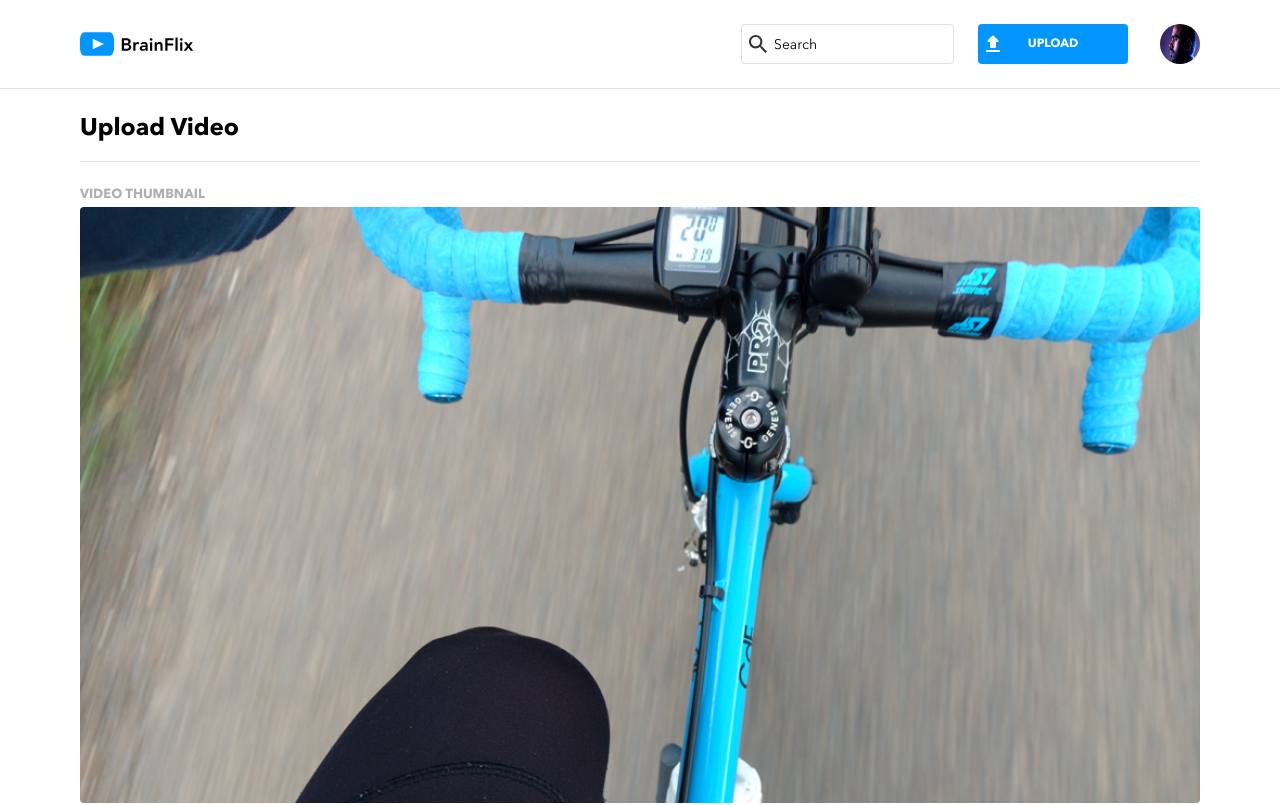
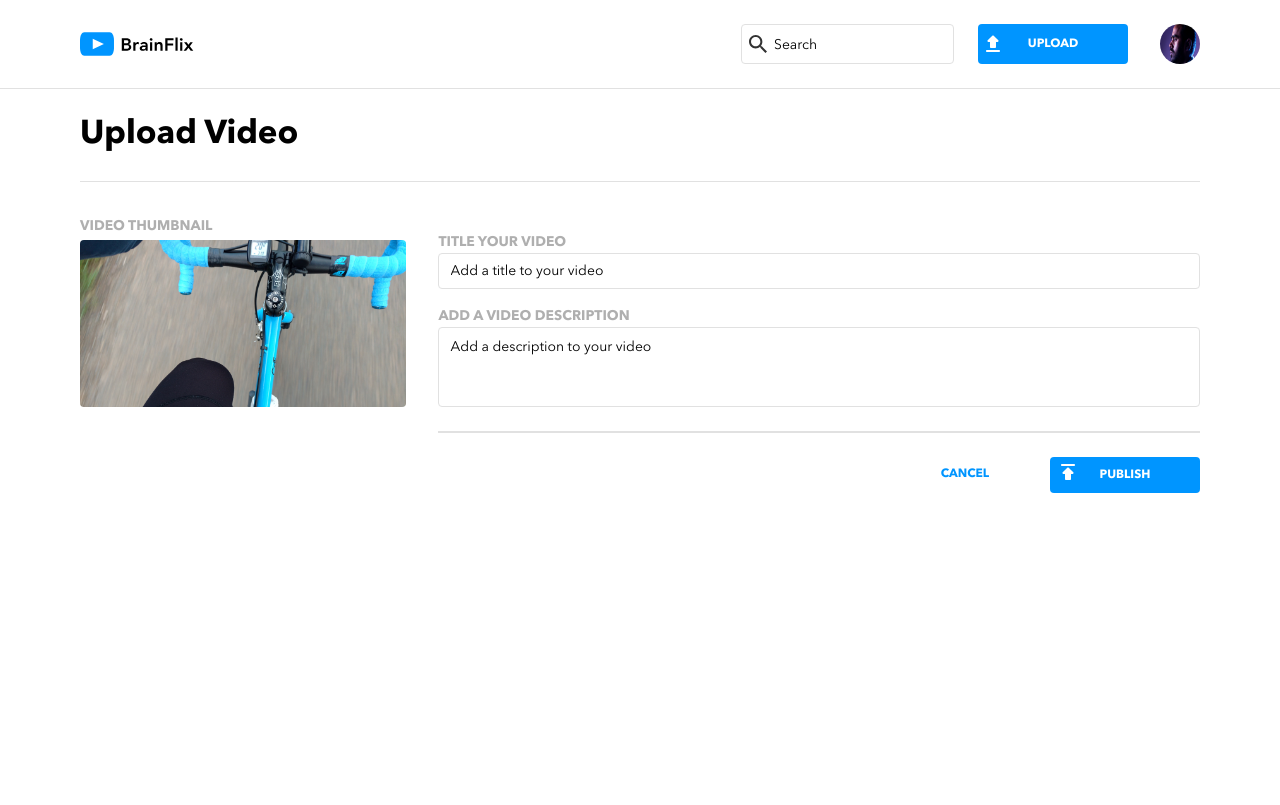
Before and after one commit to jacky-ui/brainflix, a React (Create React App) app: page /upload in a window 1280 px wide. Shown: the top 805 px of the page. Built offline with nearby package versions, Linux system fonts and the light colour scheme; the HTML template or start-up script is replaced by a standard one.

Commit message:
feedback changes prt 2

```diff
--- a/src/Pages/UploadPage/UploadPage.css
+++ b/src/Pages/UploadPage/UploadPage.css
@@ -34,8 +34,21 @@
   line-height: 2rem;
   font-weight: bold;
   margin-top: 0rem;
-  padding-bottom: 1rem;
+  padding-bottom: 1.5rem;
   border-bottom: 1px solid #E1E1E1;
+}
+@media screen and (min-width: 768px) {
+  .upload__header {
+    font-family: "AvenirNext";
+    font-size: 2.06rem;
+    line-height: 2.75rem;
+    font-weight: bold;
+  }
+}
+@media screen and (min-width: 1280px) {
+  .upload__container {
+    display: flex;
+  }
 }
 .upload__subhead {
   font-family: "AvenirNext";
@@ -46,10 +59,23 @@
   margin-bottom: 0.2rem;
   display: block;
 }
+@media screen and (min-width: 768px) {
+  .upload__subhead {
+    font-family: "AvenirNext";
+    font-size: 0.87rem;
+    line-height: 1.375rem;
+    font-weight: bold;
+  }
+}
 .upload__image {
   border-radius: 4px;
   width: 100%;
   height: auto;
+}
+@media screen and (min-width: 1280px) {
+  .upload__image {
+    height: 10.4rem;
+  }
 }
 .upload__form {
   display: flex;
@@ -57,12 +83,25 @@
   margin-top: 1rem;
   position: relative;
 }
+@media screen and (min-width: 1280px) {
+  .upload__form {
+    width: 70%;
+  }
+}
 .upload__form--title {
   font-family: "AvenirNext";
   font-size: 0.82rem;
   line-height: 1.12rem;
   font-weight: bold;
   color: #AFAFAF;
+}
+@media screen and (min-width: 768px) {
+  .upload__form--title {
+    font-family: "AvenirNext";
+    font-size: 0.87rem;
+    line-height: 1.375rem;
+    font-weight: bold;
+  }
 }
 .upload__form--text {
   padding-left: 0.7rem;
@@ -80,6 +119,15 @@
   height: 5rem;
   margin-bottom: 1rem;
 }
+@media screen and (min-width: 768px) {
+  .upload__form--textarea {
+    font-family: "AvenirNext";
+    font-size: 0.87rem;
+    line-height: 1.375rem;
+    font-weight: bold;
+    margin-bottom: 1.5rem;
+  }
+}
 .upload__form--submit {
   font-family: "AvenirNext";
   font-size: 0.75rem;
@@ -94,6 +142,18 @@
 }
 .upload__form--submit:hover {
   background-color: #0065AD;
+}
+@media screen and (min-width: 768px) {
+  .upload__form--submit {
+    font-family: "AvenirNext";
+    font-size: 0.75rem;
+    line-height: 1.25rem;
+    font-weight: bold;
+    align-self: flex-end;
+    width: 9.375rem;
+    padding-left: 2rem;
+    padding-right: 2rem;
+  }
 }
 .upload__form--cancel {
   font-family: "AvenirNext";
@@ -110,9 +170,42 @@
   background-color: #0095FF;
   color: #FFFFFF;
 }
+@media screen and (min-width: 768px) {
+  .upload__form--cancel {
+    font-family: "AvenirNext";
+    font-size: 0.75rem;
+    line-height: 1.25rem;
+    font-weight: bold;
+    position: relative;
+    margin-left: auto;
+    bottom: 3.3rem;
+    right: 10rem;
+    width: 9.375rem;
+    padding-left: 2rem;
+    padding-right: 2rem;
+  }
+}
+@media screen and (min-width: 768px) {
+  .upload__form--border {
+    border: 1px solid #E1E1E1;
+    margin-bottom: 1.5rem;
+  }
+}
+@media screen and (min-width: 1280px) {
+  .upload--spacing {
+    width: 30%;
+    margin-right: 2rem;
+  }
+}
 
 .icon__publish {
   position: absolute;
   bottom: 3.8rem;
   left: 0.5rem;
+}
+@media screen and (min-width: 768px) {
+  .icon__publish {
+    left: unset;
+    right: 7.5rem;
+  }
 }/*# sourceMappingURL=UploadPage.css.map */
--- a/src/Pages/UploadPage/UploadPage.js
+++ b/src/Pages/UploadPage/UploadPage.js
@@ -10,7 +10,7 @@ function UploadPage() {
                 <h1 className="upload__header">Upload Video</h1>
 
                 <section className="upload__container">
-                    <div>
+                    <div className="upload--spacing">
                         <span className="upload__subhead">VIDEO THUMBNAIL</span>
                         <img
                             src={uploadPicture}
@@ -30,6 +30,7 @@ function UploadPage() {
                             className="upload__form--textarea"
                             placeholder='Add a description to your video'
                         />
+                        <span className="upload__form--border"></span>
                         <button type="submit" className="upload__form--submit">PUBLISH</button>
                         <button className="upload__form--cancel">CANCEL</button>
                         <img
--- a/src/Pages/UploadPage/UploadPage.scss
+++ b/src/Pages/UploadPage/UploadPage.scss
@@ -18,19 +18,36 @@
     &__header {
         @include mixins.mobile-pgheader;
         margin-top: 0rem;
-        padding-bottom: 1rem;
+        padding-bottom: 1.5rem;
         border-bottom: 1px solid colors-variables.$secondary-color3;
+
+        @include mixins.tablet {
+            @include mixins.desk-tab-pgheader;
+        }
+    }
+    &__container {
+        @include mixins.desktop {
+            display: flex;
+        }
     }
     &__subhead {
         @include mixins.mobile-subheader;
         color: colors-variables.$primary-color3;
         margin-bottom: 0.2rem;
         display: block;
+
+        @include mixins.tablet {
+            @include mixins.desk-tab-subheader;
+        }
     }
     &__image {
         border-radius: 4px;
         width: 100%;
         height: auto;
+
+        @include mixins.desktop {
+            height: 10.4rem;
+        }
     }
     &__form {
         display: flex;
@@ -38,9 +55,17 @@
         margin-top: 1rem;
         position: relative;
 
+        @include mixins.desktop {
+            width: 70%;
+        }
+
         &--title {
             @include mixins.mobile-subheader;
             color: colors-variables.$primary-color3;
+
+            @include mixins.tablet {
+                @include mixins.desk-tab-subheader;
+            }
         }
         &--text {
             padding-left: 0.7rem;
@@ -55,6 +80,11 @@
             resize: none;
             height: 5rem;
             margin-bottom: 1rem;
+
+            @include mixins.tablet {
+                @include mixins.desk-tab-subheader;
+                margin-bottom: 1.5rem;
+            }
         }
         &--submit {
             @include mixins.mobile-button-label;
@@ -67,6 +97,13 @@
 
             &:hover {
                 background-color: colors-variables.$secondary-color2;
+            }
+            @include mixins.tablet {
+                @include mixins.desk-tab-labelsbtn;
+                align-self: flex-end;
+                width: 9.375rem;
+                padding-left: 2rem;
+                padding-right: 2rem;
             }
         }
         &--cancel {
@@ -81,14 +118,40 @@
                 background-color: colors-variables.$primary-color2;
                 color: colors-variables.$primary-color4;
             }
+            @include mixins.tablet {
+                @include mixins.desk-tab-labelsbtn;
+                position: relative;
+                margin-left: auto;
+                bottom: 3.3rem;
+                right: 10rem;
+                width: 9.375rem;
+                padding-left: 2rem;
+                padding-right: 2rem;
+            }
+        }
+        &--border {
+            @include mixins.tablet {
+                border: 1px solid colors-variables.$secondary-color3;
+                margin-bottom: 1.5rem;
+            }
+        }
+    }
+    &--spacing {
+        @include mixins.desktop {
+            width: 30%;
+            margin-right: 2rem;
         }
     }
 }
 
 // Icon Styling
 .icon__publish {
-    // background-color: black;
     position: absolute;
     bottom: 3.8rem;
     left: 0.5rem;
+
+    @include mixins.tablet {
+        left: unset;
+        right: 7.5rem;
+    }
 }
```
Also changed, not shown: 1 other file (tests, documents, lock files or other folders).
